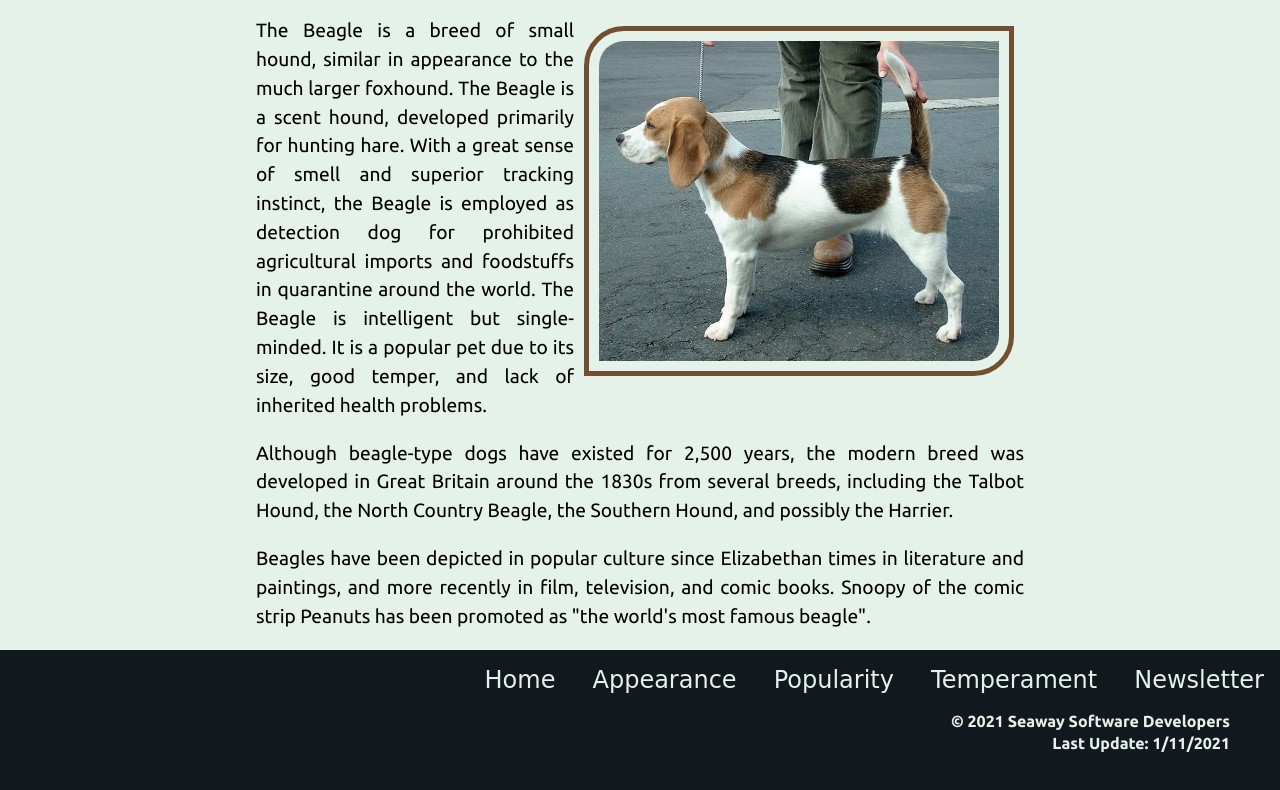
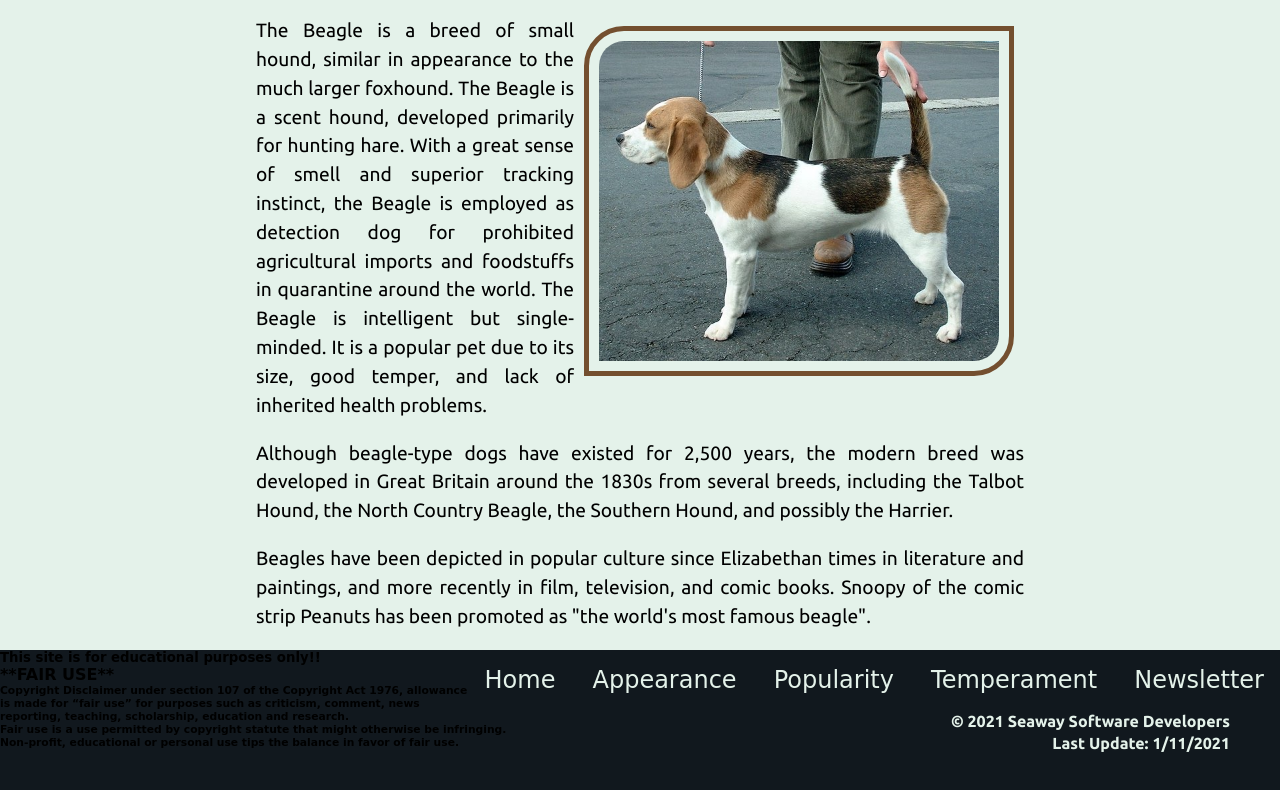
Before and after one commit to dmwellsSDBD/beagles22, a plain HTML site: page index.html in a window 1280 px wide. Shown: the part 334-1124 px from the top of the page. Drawn offline with Linux system fonts and the light colour scheme; a web font is replaced by a local one.

Commit message:
fair use

```diff
--- a/index.html
+++ b/index.html
@@ -44,6 +44,10 @@
         </nav>
         <p class="copyright">&copy; 2021 Seaway Software Developers</p>
         <p class="lastUpdate">Last Update: 1/11/2021</p>
+        <h5>This site is for educational purposes only!!</h5>
+		<h4>**FAIR USE**</h4>
+
+		<h6>Copyright Disclaimer under section 107 of the Copyright Act 1976, allowance is made for “fair use” for purposes such as criticism, comment, news reporting, teaching, scholarship, education and research.<br>Fair use is a use permitted by copyright statute that might otherwise be infringing. <br>Non-profit, educational or personal use tips the balance in favor of fair use. </h6>
     </footer>
 </body>
 </html>
```
